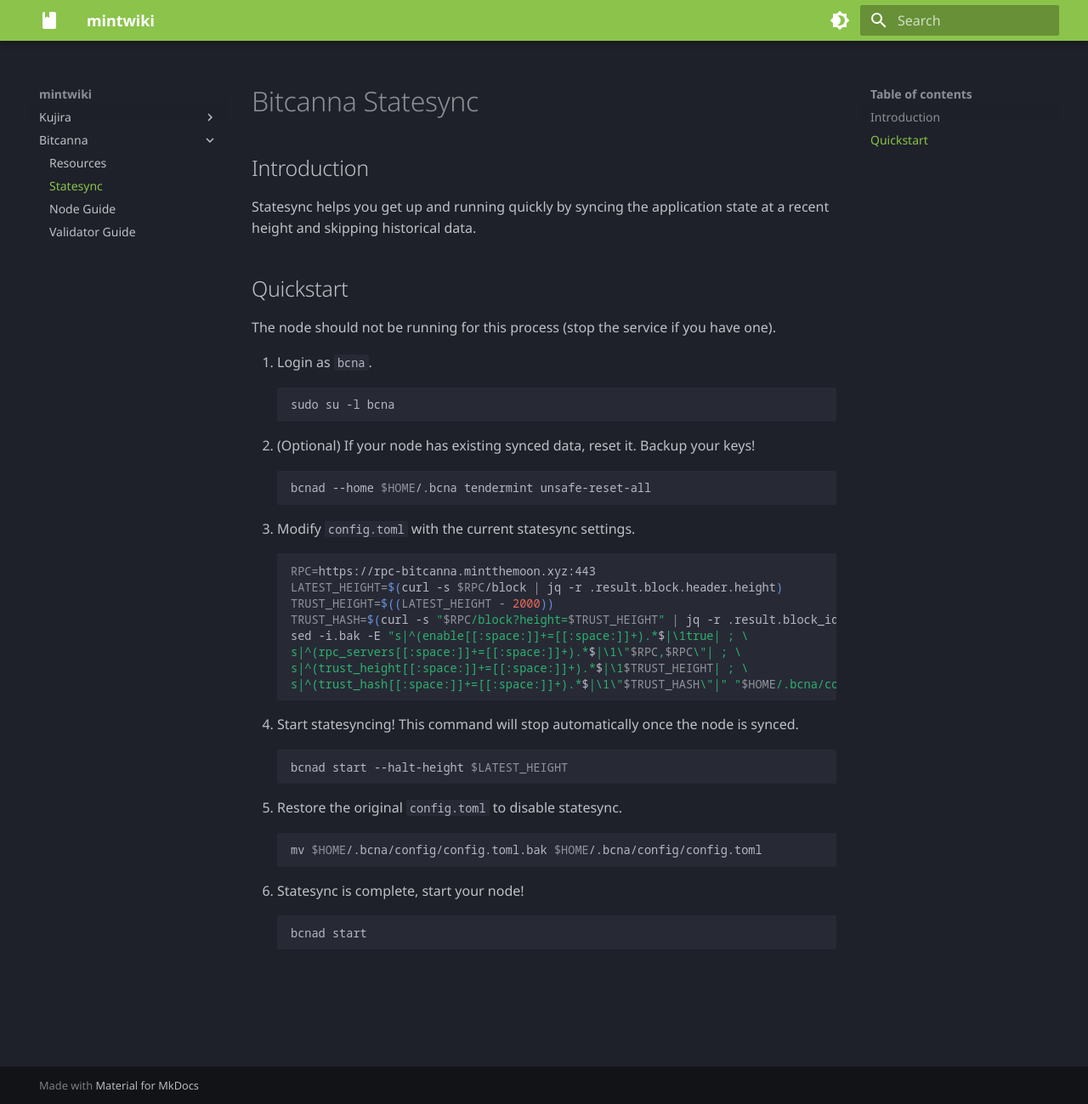
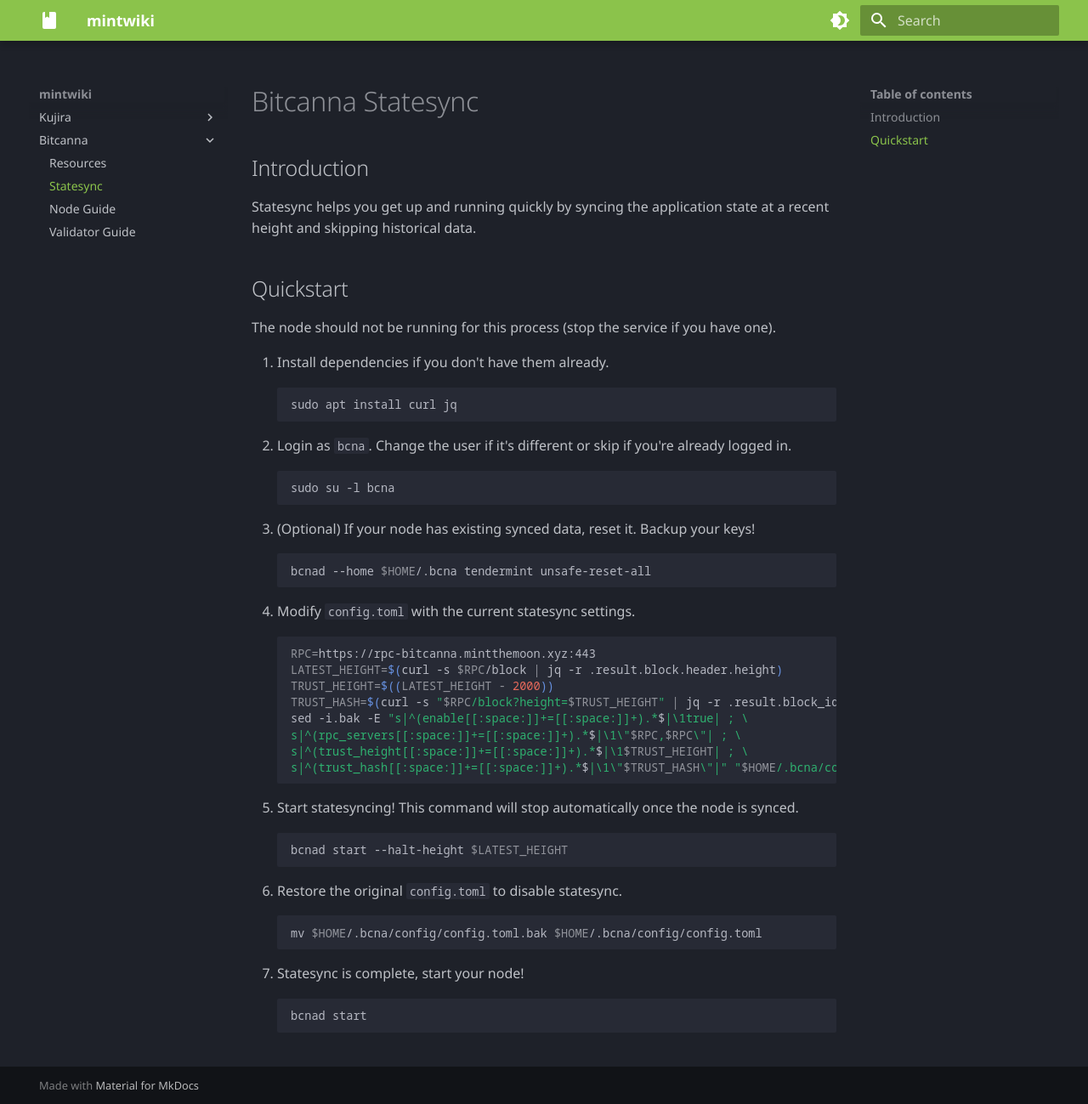
Before and after one commit to mintthemoon/mintwiki, an MkDocs documentation site: the page built from docs/bitcanna/statesync.md, in a window 1280 px wide and 1299 px high. Shown: the whole window at 85% size. Built offline with MkDocs 1.6.1 and Material for MkDocs 9.7.7, drawn with Linux system fonts in a browser that asks for light colours.

Commit message:
add dependencies to statesync guide

````diff
--- a/docs/bitcanna/statesync.md
+++ b/docs/bitcanna/statesync.md
@@ -6,15 +6,19 @@ Statesync helps you get up and running quickly by syncing the application state
 ## Quickstart
 The node should not be running for this process (stop the service if you have one).
 
-1. Login as `bcna`.
+1. Install dependencies if you don't have them already.
+```bash
+sudo apt install curl jq
+```
+2. Login as `bcna`. Change the user if it's different or skip if you're already logged in.
 ```bash
 sudo su -l bcna
 ```
-2. (Optional) If your node has existing synced data, reset it. Backup your keys!
+3. (Optional) If your node has existing synced data, reset it. Backup your keys!
 ```bash
 bcnad --home $HOME/.bcna tendermint unsafe-reset-all
 ```
-3. Modify `config.toml` with the current statesync settings.
+4. Modify `config.toml` with the current statesync settings.
 ```bash
 RPC=https://rpc-bitcanna.mintthemoon.xyz:443
 LATEST_HEIGHT=$(curl -s $RPC/block | jq -r .result.block.header.height)
````
Also changed, not shown: other parts of docs/bitcanna/statesync.md (+3 -3 lines), docs/kujira/statesync.md (+10 -6 lines).
